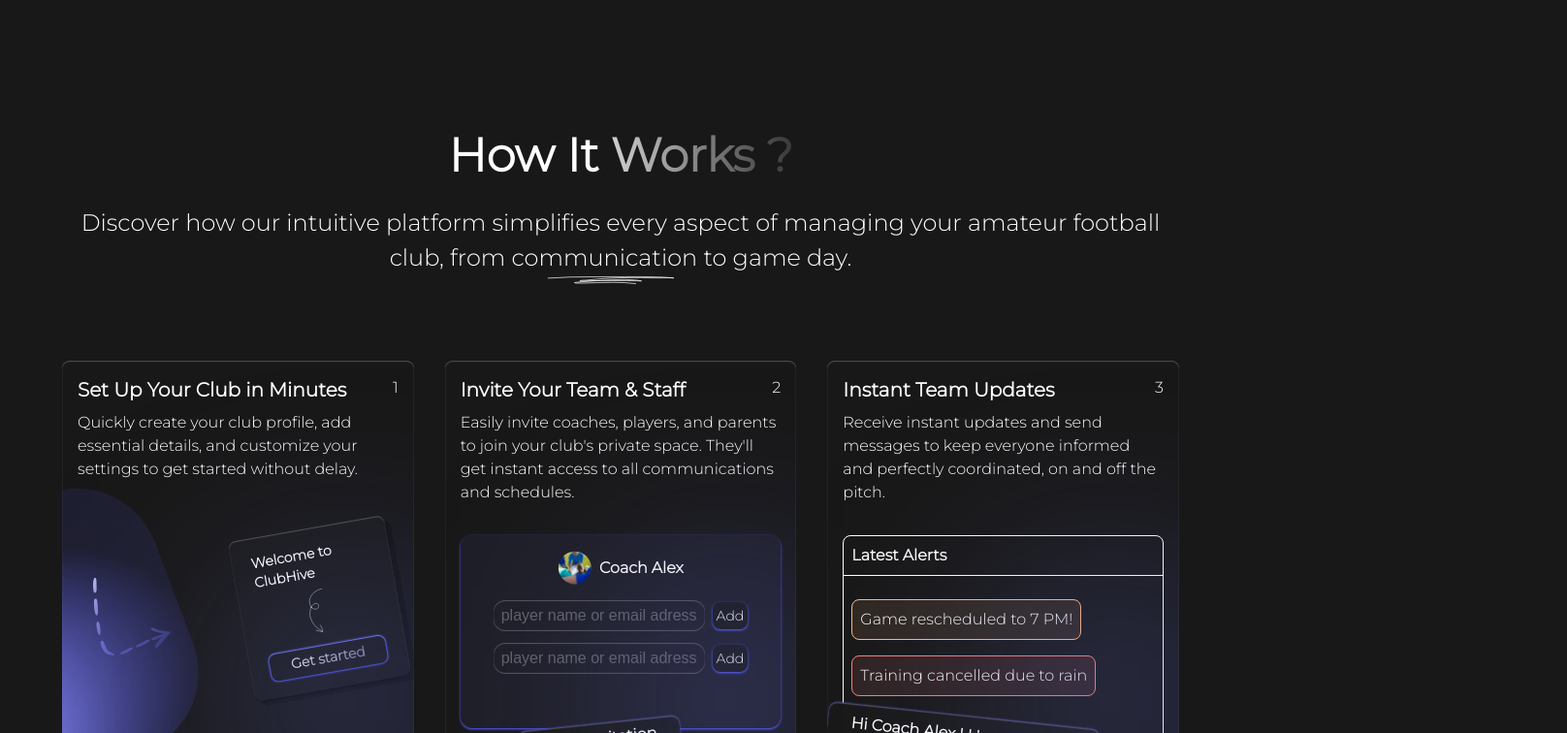
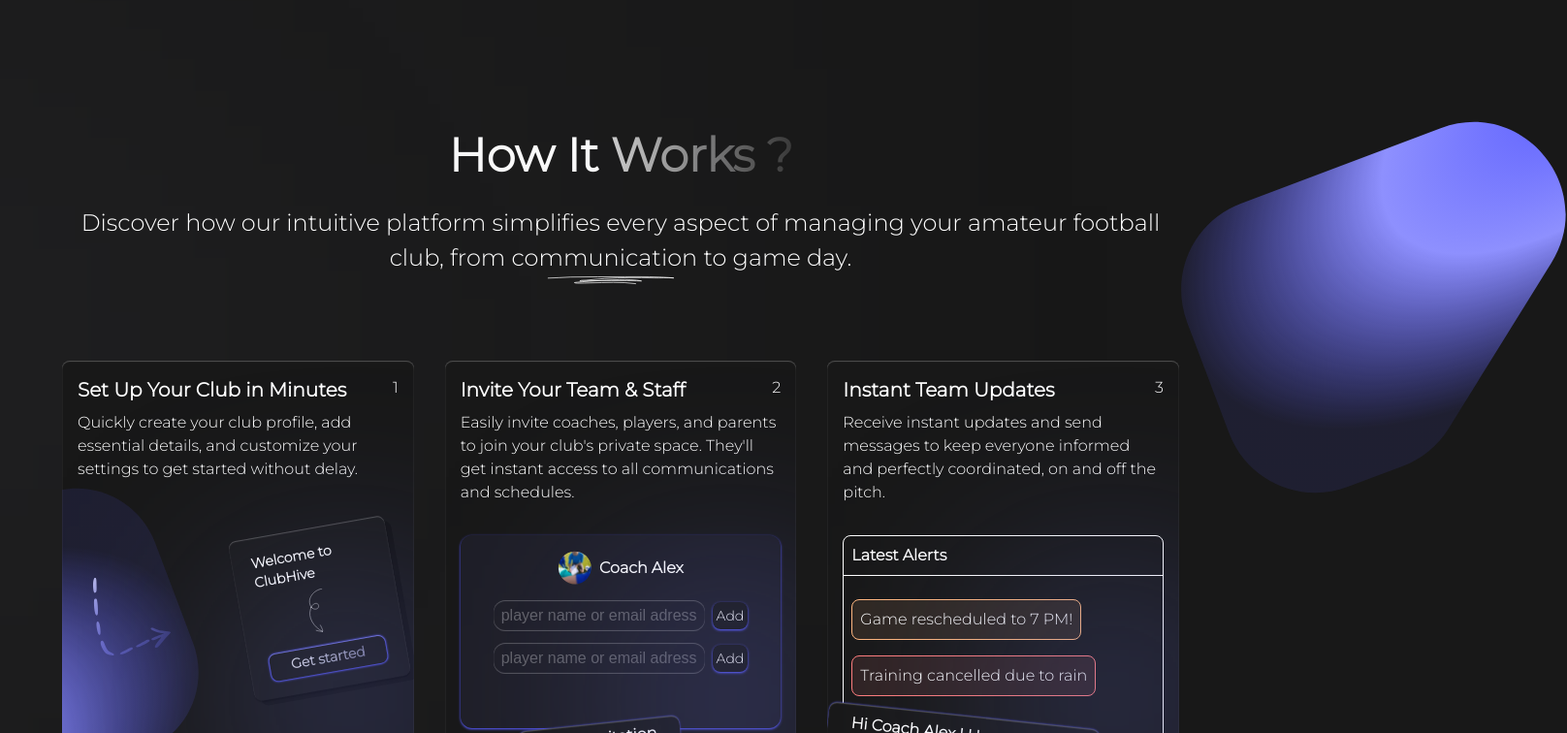
Before and after one commit to Onderito/club-hive, a Next.js app: page / in a window 1280 px wide. Shown: the part 1680-2436 px from the top of the page at 97% size, 1616 px wide, since content can reach past the window. Built offline with nearby package versions, Linux system fonts and the light colour scheme.

Commit message:
add blob

```diff
--- a/src/app/landing/faq.tsx
+++ b/src/app/landing/faq.tsx
@@ -40,12 +40,19 @@ export default function FAQ() {
 
   return (
     <>
-      <h2 className="bg-gradient-to-r from-[#393939] to-[#D0D0D0] text-transparent bg-clip-text text-center text-[24px] md:text-[32px] lg:text-[42px] xl:text-[48px] font-montserrat font-bold mt-12 md:mt-16 xl:mt-32">
+      <h2 className=" relative bg-gradient-to-r from-[#393939] to-[#D0D0D0] text-transparent bg-clip-text text-center text-[24px] md:text-[32px] lg:text-[42px] xl:text-[48px] font-montserrat font-bold mt-12 md:mt-16 xl:mt-32">
         Frequently Asked{" "}
         <span className="bg-gradient-to-r from-[#585BFF]/20 to-[#585BFF]/11 text-white p-2 rounded-xl shadow-inner-color">
           FAQ
         </span>{" "}
         Questions
+        <Image
+          src={"/big-blur.svg"}
+          alt="Blur"
+          width={810}
+          height={564}
+          className="hidden xl:block absolute left-[-750px] rotate-108 top-0 "
+        />
       </h2>
       <p className="text-white font-montserrat text-center text-[14px] md:text-[16px] lg:text-[20px] xl:text-[24px] mt-4">
         We've got answers. Find what you're looking for below.
@@ -55,7 +62,7 @@ export default function FAQ() {
           className="flex justify-center items-center xl:flex xl:flex-col"
           key={index}
         >
-          <Card className="mt-6 md:py-6 lg:py-10 lg:max-w-2x xl:max-w-3xl  relative overflow-hidden">
+          <Card className="mt-6 md:py-6 lg:py-10 lg:max-w-2x xl:max-w-3xl relative overflow-hidden">
             <div
               onClick={() => toggleAnswer(index)}
               className="flex justify-between items-center relative z-10"
--- a/src/app/landing/how-it-works.tsx
+++ b/src/app/landing/how-it-works.tsx
@@ -29,11 +29,19 @@ const stepCards = [
 export default function HowItWorks() {
   return (
     <>
-      <h2 className="text-white text-center text-[24px] md:text-[32px] lg:text-[42px] xl:text-[48px] font-montserrat font-bold mt-12 md:mt-16 xl:mt-32">
+      <h2 className="text-white relative text-center text-[24px] md:text-[32px] lg:text-[42px] xl:text-[48px] font-montserrat font-bold mt-12 md:mt-16 xl:mt-32">
         How It{" "}
         <span className="bg-gradient-to-r from-[#D0D0D0] to-[#393939] text-transparent bg-clip-text">
           Works ?
         </span>
+        <Image
+          src={"/big-blur.svg"}
+          alt="Blur"
+          width={400}
+          height={400}
+          className="hidden xl:block absolute right-[-400px] xl:top-0 "
+        />
+        <div className="hidden xl:block absolute xl:w-[372px] xl:h-[324px] bg-gradient-to-r from-[#666688] to-[#616161] blur-[400px] left-[-300px] "></div>
       </h2>
       <p className="text-white font-montserrat text-center text-[14px] md:text-[16px] lg:text-[20px] xl:text-[24px] mt-4 relative">
         Discover how our intuitive platform simplifies every aspect of managing
@@ -46,7 +54,7 @@ export default function HowItWorks() {
           height={120}
         />
       </p>
-      <div className="xl:grid xl:grid-cols-3 xl:gap-8 xl:mt-14">
+      <div className="xl:grid xl:grid-cols-3 xl:gap-8 xl:mt-14 relative">
         {stepCards.map((card, index) => (
           <div className="flex justify-center" key={index}>
             <Card className="mt-8 relative overflow-hidden">
```
